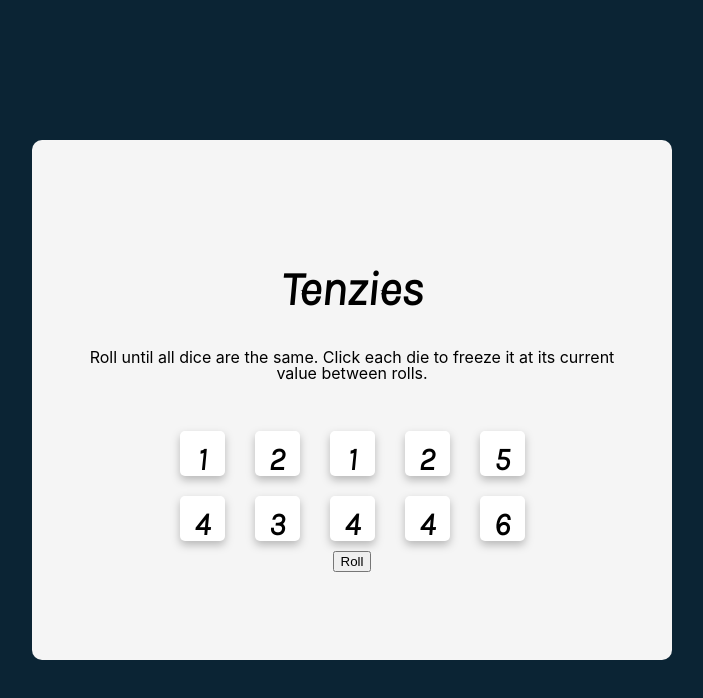
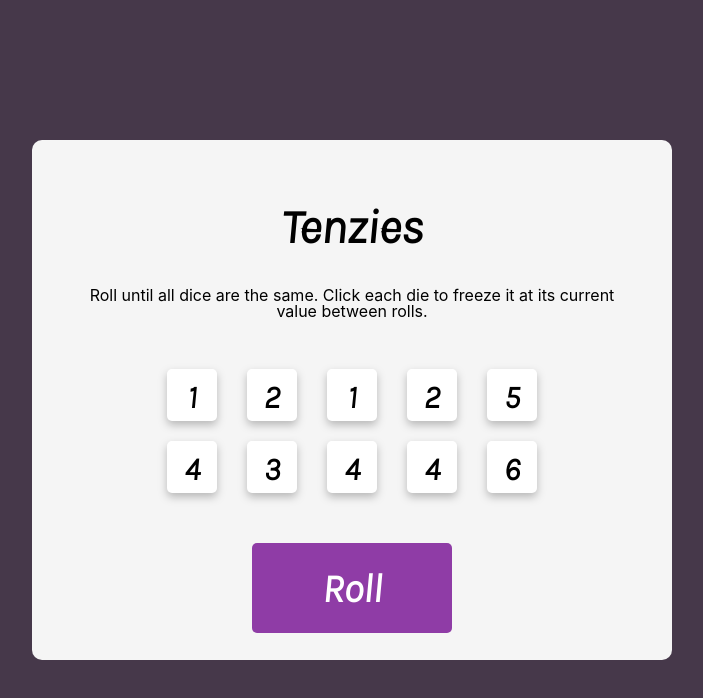
Before and after one commit to DarioCostaAlves/TenziesGame, a React (Create React App) app: page / in a window 1280 px wide. Shown: the top 698 px of the page, without its empty margins (288-991 px from the left). Built offline with nearby package versions, Linux system fonts and the light colour scheme.

Commit message:
Pages github conf

```diff
--- a/package.json
+++ b/package.json
@@ -1,4 +1,5 @@
 {
+  "homepage": "https://dariocostaalves.github.io/TenziesGame",
   "name": "tenzies",
   "version": "0.1.0",
   "private": true,
@@ -12,6 +13,8 @@
     "web-vitals": "^2.1.4"
   },
   "scripts": {
+    "predeploy": "npm run build",
+    "deploy": "gh-pages -d build",
     "start": "react-scripts start",
     "build": "react-scripts build",
     "test": "react-scripts test",
@@ -34,5 +37,8 @@
       "last 1 firefox version",
       "last 1 safari version"
     ]
+  },
+  "devDependencies": {
+    "gh-pages": "^4.0.0"
   }
 }
--- a/src/App.js
+++ b/src/App.js
@@ -18,6 +18,10 @@ export default function App(){
         }
         return newDice
     }
+
+    function rollDice(){
+        setAllNumbers(allNewDice())
+    }
     console.log(allNewDice())
     return(
         <main className="mainSquare">
@@ -31,7 +35,7 @@ export default function App(){
             <div className="dieGame">
                 {diceElements}
             </div>
-            <button className="rollButton">Roll</button>
+            <button onClick={() => rollDice()} className="rollButton">Roll</button>
         </main>
     )
 }
--- a/src/styles.css
+++ b/src/styles.css
@@ -1,5 +1,5 @@
 body{
-    background-color: #0B2434;
+    background-color: #46384a;
     margin: 0;
 }
 
@@ -46,8 +46,8 @@ body{
 
 .dieGameCard{
     display: inline-block;
-    width: 25px;
-    height: 25px;
+    width: 30px;
+    height: 32px;
     background-color: #FFFFFF;
     filter: drop-shadow(0px 4px 4px rgba(0, 0, 0, 0.25));
     margin: 10px 15px;
@@ -57,3 +57,26 @@ body{
     font-weight: bold;
     border-radius: 5px;
 }
+
+.rollButton{
+    margin-top: 40px;
+    width: 200px;
+    height:90px;
+    background-color:#8f3ca6;
+    color: #FFFFFF;
+    font-family: 'Karla', sans-serif;
+    font-size: 2.5em;
+    font-weight: bold;
+    border: none;
+    border-radius: 5px;
+    cursor: pointer;
+}
+
+.rollButton:hover{
+    background-color: #bf53dd;
+}
+.dieGameCard:hover{
+    background-color: #bf53dd;
+    box-shadow: 1px 2px 3px 4px rgba(20,20,20,0.4);
+    cursor: pointer;
+}
```
Also changed, not shown: 11 other files (tests, documents, lock files or other folders).
